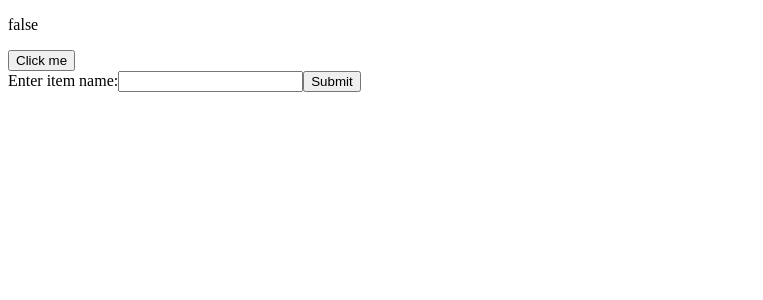
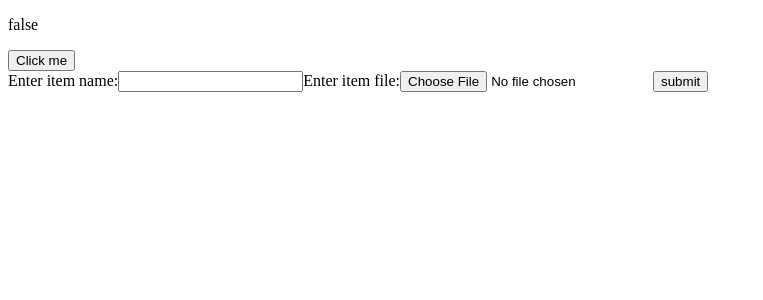
Before and after one commit to AlbanMarku/Inventory, a React (Vite) app in the folder client/: page / in a window 1280 px wide. Shown: the top 300 px of the page, without its empty margins (0-763 px from the left). Built offline with nearby package versions, Linux system fonts and the light colour scheme.

Commit message:
Upload form.

```diff
--- a/client/package.json
+++ b/client/package.json
@@ -10,7 +10,8 @@
   },
   "dependencies": {
     "react": "^18.2.0",
-    "react-dom": "^18.2.0"
+    "react-dom": "^18.2.0",
+    "react-hook-form": "^7.39.5"
   },
   "devDependencies": {
     "@types/react": "^18.0.24",
--- a/client/src/app/App.tsx
+++ b/client/src/app/App.tsx
@@ -1,15 +1,22 @@
+/* eslint-disable react/jsx-props-no-spreading */
 import React, { useState } from 'react';
+import { useForm, SubmitHandler } from 'react-hook-form';
+
+type FetchImage = {
+  name: string;
+  imageLink: string;
+  id: string;
+};
+
+type FormInputs = {
+  name: string;
+  image: FileList[];
+};
 
 function App() {
-  type FetchImage = {
-    name: string;
-    imageLink: string;
-    id: string;
-  };
-
   const [items, setItems] = useState([]);
   const [loading, setLoading] = useState(false);
-  const [name, setName] = useState('');
+  const { register, handleSubmit } = useForm<FormInputs>();
 
   const callIt = async () => {
     setLoading(true);
@@ -19,9 +26,20 @@ function App() {
     setLoading(false);
   };
 
-  const handleSubmit = (e: React.FormEvent) => {
-    e.preventDefault();
-    console.log('submitted');
+  const onsubmit: SubmitHandler<FormInputs> = async (data) => {
+    const formData: any = new FormData();
+    const pic = data.image[0];
+    const { name } = data;
+
+    formData.append('image', pic);
+    formData.append('name', name);
+    setLoading(true);
+    await fetch('/api/upload', {
+      method: 'POST',
+      body: formData,
+    });
+    console.log('uploaded');
+    setLoading(false);
   };
 
   return (
@@ -41,17 +59,17 @@ function App() {
           </div>
         );
       })}
-      <form onSubmit={(e) => handleSubmit(e)}>
+
+      <form onSubmit={handleSubmit(onsubmit)}>
         <label htmlFor="nameInput">
           Enter item name:
-          <input
-            id="nameInput"
-            type="text"
-            value={name}
-            onChange={(e) => setName(e.target.value)}
-          />
+          <input {...register('name')} id="nameInput" />
         </label>
-        <input type="submit" />
+        <label htmlFor="pictureInput">
+          Enter item file:
+          <input {...register('image')} id="pictureInput" type="file" />
+        </label>
+        <button type="submit">submit</button>
       </form>
     </div>
   );
```
Also changed, not shown: 2 other files (tests, documents, lock files or other folders).
